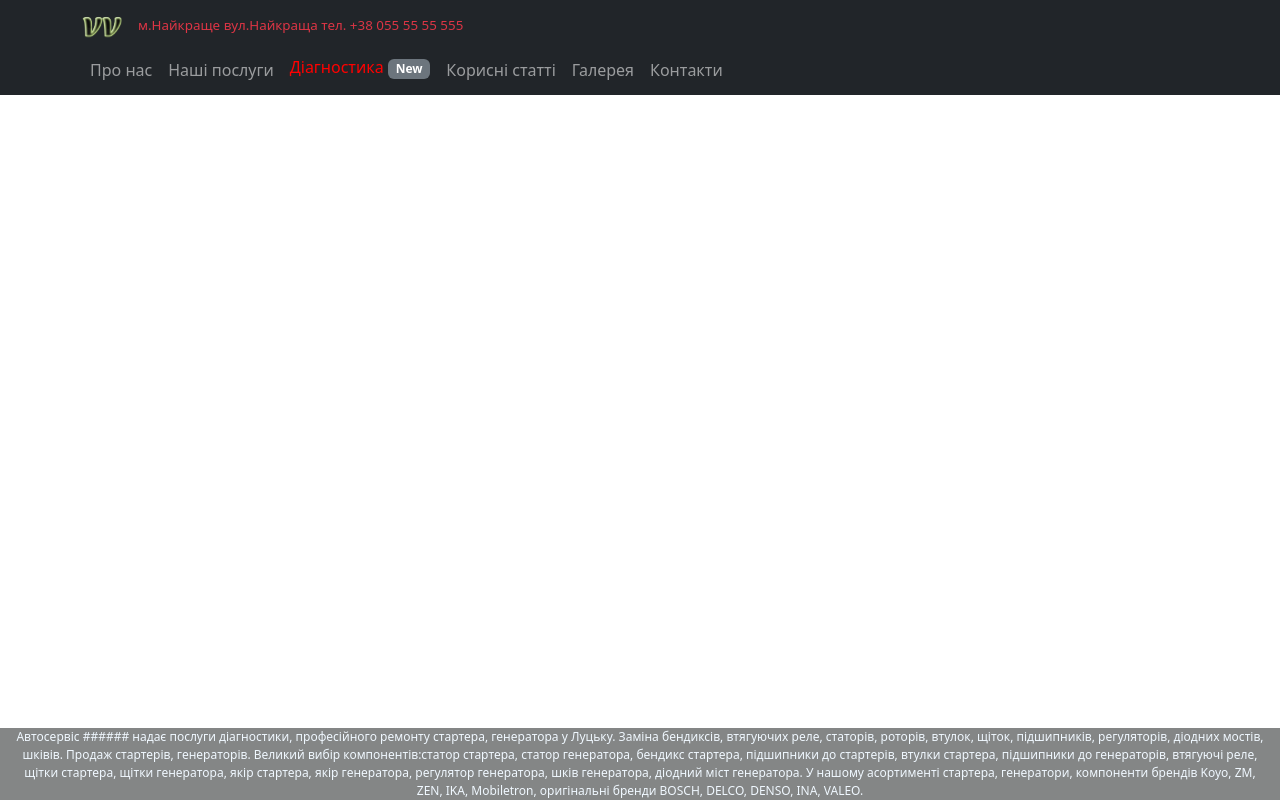
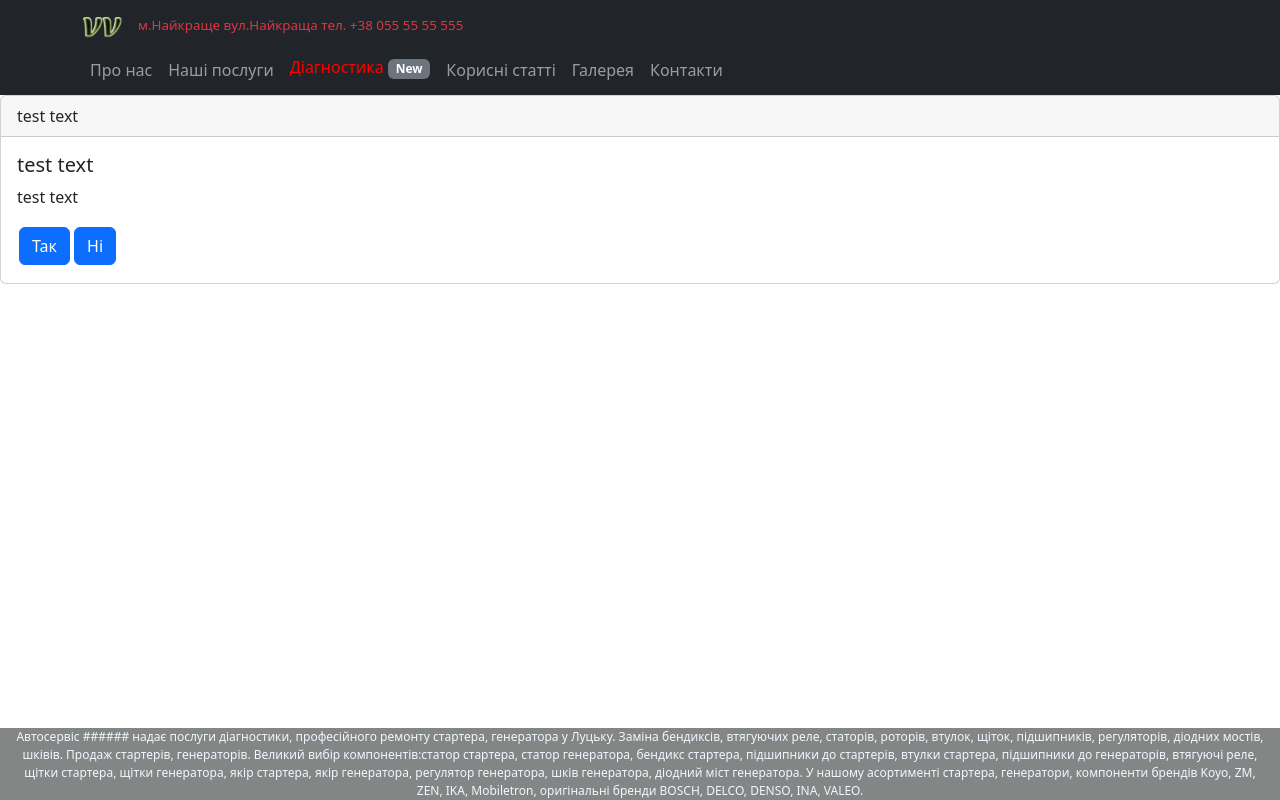
Before and after one commit to radiatom/diagnostics, a React (Create React App) app: page /Diagnostics in a window 1280 px wide. Built offline with nearby package versions, Linux system fonts and the light colour scheme.

Commit message:
Test ,server,redux

```diff
--- a/package.json
+++ b/package.json
@@ -14,6 +14,8 @@
     "react-redux": "^8.0.5",
     "react-router-dom": "^6.8.1",
     "react-scripts": "5.0.1",
+    "redux": "^4.2.1",
+    "redux-thunk": "^2.4.2",
     "web-vitals": "^2.1.4"
   },
   "scripts": {
--- a/src/App.css
+++ b/src/App.css
@@ -20,7 +20,9 @@
 .container{
   width: 100%;
 }
-
+.btn {
+  margin: 2px;
+}
 
 .App {
   /* text-align: center; */
--- a/src/App.js
+++ b/src/App.js
@@ -1,6 +1,7 @@
 import './App.css';
 import { Routes, Route, } from "react-router-dom";
 import Navbar from './components/Navbar/Navbar'
+import TestContainer from './components/Test.js/TestContainer';
 
 
 function App(props) {
@@ -12,8 +13,9 @@ function App(props) {
         </div>
         <div className="content">
           <Routes>
-            {/* <Route path="/" element={<Home />} /> */}
+            <Route path="/Diagnostics" element={<TestContainer />} />
             {/* <Route path="/Home/" element={<Home />} /> */}
+
           </Routes>
         </div>
 
--- a/src/components/Navbar/Navbar.js
+++ b/src/components/Navbar/Navbar.js
@@ -8,14 +8,12 @@ import { NavLink } from 'react-router-dom';
 const HederBootstrap = (props) => {
       return (<div>
 
-            <nav class="navbar bg-dark bg-body-tertiary">
-                  <div class="container">
-                        <a class="navbar-brand " href="#">
+            <nav className="navbar bg-dark bg-body-tertiary">
+                  <div className="container">
+                        <div className="navbar-brand">
                               <NavLink className="navbar-brand p-0 " to="/Home"><img src={logo} alt="logo" width="40" /></NavLink>
-                              <span className={`text-danger ${s.navbarSpan}`} >м.Найкраще </span>
-                              <span className={`text-danger ${s.navbarSpan}`} > вул.Найкраща </span>
-                              <span className={`text-danger ${s.navbarSpan}`} > тел. +38 055 55 55 555</span>
-                        </a>
+                              <span className={`text-danger ${s.navbarSpan}`} >м.Найкраще вул.Найкраща тел. +38 055 55 55 555</span>
+                        </div>
                   </div>
             </nav>
             <nav className="navbar navbar-expand-lg bg-dark navbar-dark">
@@ -33,7 +31,7 @@ const HederBootstrap = (props) => {
                                           <NavLink className="nav-link" to="/Services">Наші послуги</NavLink>
                                     </li>
                                     <li className="nav-item">
-                                          <NavLink className="nav-link" to="/Diagnostics"><h6>Діагностика <span class="badge bg-secondary">New</span></h6></NavLink>
+                                          <NavLink className="nav-link" to="/Diagnostics"><h6>Діагностика <span className="badge bg-secondary">New</span></h6></NavLink>
                                     </li>
                                     <li className="nav-item">
                                           <NavLink className="nav-link" to="/Articles">Корисні статті</NavLink>
@@ -47,8 +45,8 @@ const HederBootstrap = (props) => {
                               </ul>
                         </div>
                   </div>
-                  <nav class="navbar fixed-bottom bg-body-tertiary">
-                        <div class="container-fluid">
+                  <nav className="navbar fixed-bottom bg-body-tertiary">
+                        <div className="container-fluid">
                               <span>Автосервіс ###### надає послуги діагностики, професійного ремонту стартера, генератора у Луцьку. Заміна бендиксів, втягуючих реле, статорів, роторів, втулок, щіток, підшипників, регуляторів, діодних мостів, шківів. Продаж стартерів, генераторів. Великий вибір компонентів:статор стартера, статор генератора, бендикс стартера, підшипники до стартерів, втулки стартера, підшипники до генераторів, втягуючі реле, щітки стартера, щітки генератора, якір стартера, якір генератора, регулятор генератора, шків генератора, діодний міст генератора. У нашому асортименті стартера, генератори, компоненти брендів  Koyo, ZM, ZEN, IKA, Mobiletron, оригінальні бренди BOSCH, DELCO, DENSO, INA, VALEO.</span>
                         </div>
                   </nav>
--- /dev/null
+++ b/src/components/Test.js/Test.js
@@ -0,0 +1,21 @@
+import React from 'react';
+
+const Test = (props) => {
+      return (
+            <div>
+                  <div className="card">
+                        <div className="card-header">
+                              {props.testData.linkNumber}
+                        </div>
+                        <div className="card-body">
+                              <h5 className="card-title">{props.testData.problem}</h5>
+                              <p className="card-text">{props.testData.testText}</p>
+                              <button onClick={()=>props.getTestData(1.1)} className="btn btn-primary">Так</button>
+                              <button onClick={()=>props.getTestData(props.linkNumberNo)} className="btn btn-primary">Ні</button>
+                        </div>
+                  </div>
+            </div>
+      );
+}
+
+export default Test;
--- /dev/null
+++ b/src/components/Test.js/TestContainer.js
@@ -0,0 +1,20 @@
+import React from 'react';
+import { connect } from 'react-redux';
+import Test from './Test';
+import { getTestData } from '../../reactRedux/testReducer';
+
+
+const TestContainer = (props) => {
+      return (
+            <div>
+                  <Test {...props}/>
+            </div>
+      );
+}
+const mapStateToProps=(state)=>{
+      return{
+            testData:state.testPage.testData,
+      }
+}
+
+export default connect (mapStateToProps,{getTestData})(TestContainer);
--- a/src/index.js
+++ b/src/index.js
@@ -9,6 +9,10 @@ import {
   // HashRouter,
   BrowserRouter
 } from 'react-router-dom';
+import store from './reactRedux/redux';
+import { Provider } from 'react-redux';
+
+
 
 const root = ReactDOM.createRoot(document.getElementById('root'));
 root.render(
@@ -18,9 +22,11 @@ root.render(
   //   </React.StrictMode>
   // </HashRouter>
   <BrowserRouter>
-          <React.StrictMode>
-              <App />
-          </React.StrictMode>
+    <Provider store={store}>
+      <React.StrictMode>
+        <App />
+      </React.StrictMode>
+    </Provider>
   </BrowserRouter>
 );
 reportWebVitals();
--- a/src/reactRedux/redux.js
+++ b/src/reactRedux/redux.js
@@ -0,0 +1,18 @@
+import { applyMiddleware, combineReducers, compose, legacy_createStore } from "redux";
+import testReducer from "./testReducer";
+import thunkMiddleware from "redux-thunk";
+// import {reducer as formReducer} from 'redux-form'
+
+const redusers = combineReducers({
+    testPage: testReducer,
+})
+
+ const composeEnhancers = window.__REDUX_DEVTOOLS_EXTENSION_COMPOSE__ || compose;
+ const store = legacy_createStore(redusers,composeEnhancers(applyMiddleware(thunkMiddleware)));
+
+// const store = legacy_createStore(redusers, applyMiddleware(thunkMiddleware),) це оригінальний творець, а веще перероблений, щоб можна
+// було користуватись розширенням хрома redux DevTols
+
+window.store = store
+
+export default store
--- /dev/null
+++ b/src/reactRedux/testReducer.js
@@ -0,0 +1,38 @@
+import serverData from "../server/server"
+
+
+const SET_TEST_DATA = 'testReducer/SET_TEST_DATA'
+export const setTestData = (testData) => {
+    return {
+        type: SET_TEST_DATA,
+        testData: testData
+    }
+}
+const standartStateTest = {
+      testData: {
+            linkNumber: "test text",
+            problem:"test text",
+            testText: "test text",
+            linkNumberYes: "test text",
+            linkNumberNo: "test text",
+            img: null,
+            video: null,
+      }
+}
+const testReducer = (state = standartStateTest, action) => {
+      switch (action.type) {
+            case SET_TEST_DATA:
+                  return {
+                        ...state,
+                        testData: action.testData
+                  }
+            default:
+                  return state
+      }
+}
+export const getTestData = (linkNumber) => (dispatch) => {
+      const testData = serverData[linkNumber]
+      dispatch(setTestData(testData))
+  }
+
+export default testReducer
--- /dev/null
+++ b/src/server/server.js
@@ -0,0 +1,13 @@
+const serverData={
+      1.1:{
+            linkNumber: 1.1,
+            problem:"Дайте відповідь на питання",
+            testText: 'Стартер постійно провертає мотор?',
+            linkNumberYes: 6.5,
+            linkNumberNo: 1.2,
+            img: null,
+            video: null,
+      }
+
+}
+export default serverData
```
Also changed, not shown: src/test.js (added, +13 -0 lines), 1 other file (tests, documents, lock files or other folders).
